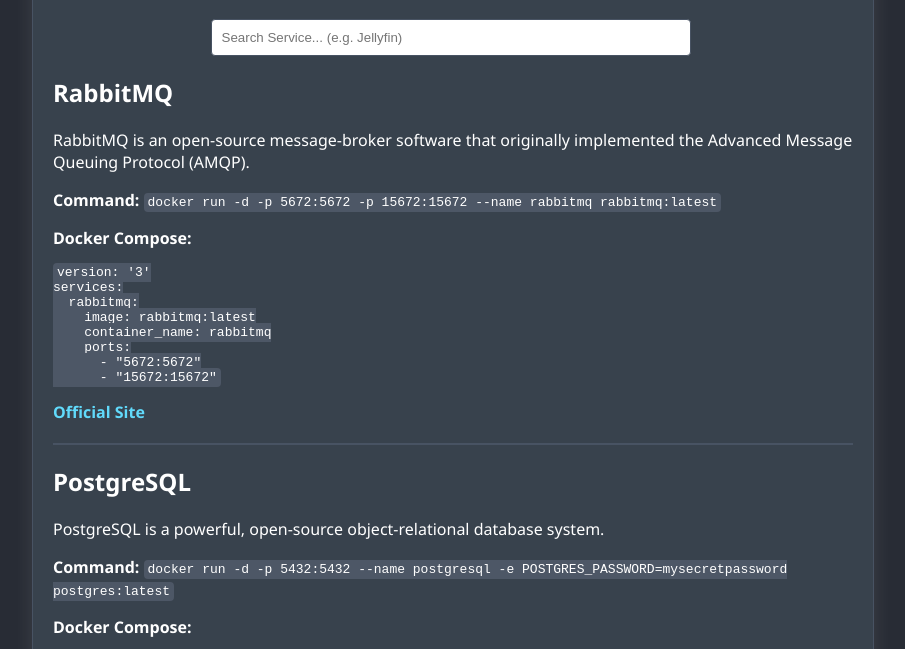
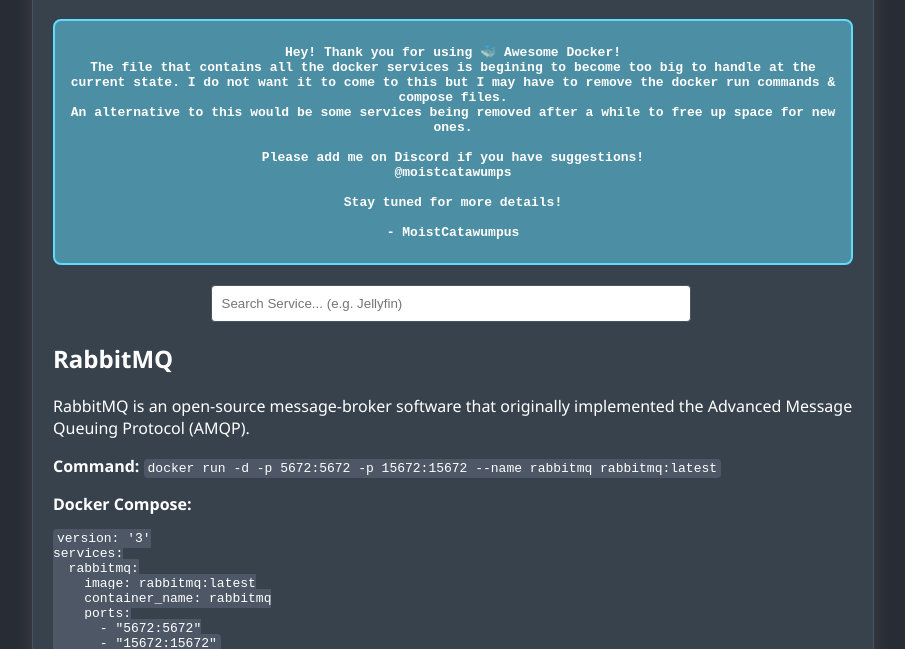
Before and after one commit to MoistCatawumpus/awesome-docker, a plain HTML site: page index.html in a window 1280 px wide. Shown: the part 138-787 px from the top of the page, without its empty margins (187-1092 px from the left). Drawn offline with Linux system fonts and the light colour scheme.

Commit message:
Update index.html

```diff
--- a/index.html
+++ b/index.html
@@ -12,6 +12,19 @@
 <div class="container">
     <h1>🐳 Awesome Docker</h1>
 
+    <div class="announcement-box">
+        <pre class="announcement">Hey! Thank you for using 🐳 Awesome Docker!
+The file that contains all the docker services is begining to become too big to handle at the current state. I do not want it to come to this but I may have to remove the docker run commands & compose files.
+An alternative to this would be some services being removed after a while to free up space for new ones.
+
+Please add me on Discord if you have suggestions!
+@moistcatawumps
+
+Stay tuned for more details!
+
+- MoistCatawumpus</pre>
+    </div>
+
     <div id="search-container">
         <input type="text" id="searchInput" placeholder="Search Service... (e.g. Jellyfin)">
     </div>
```
